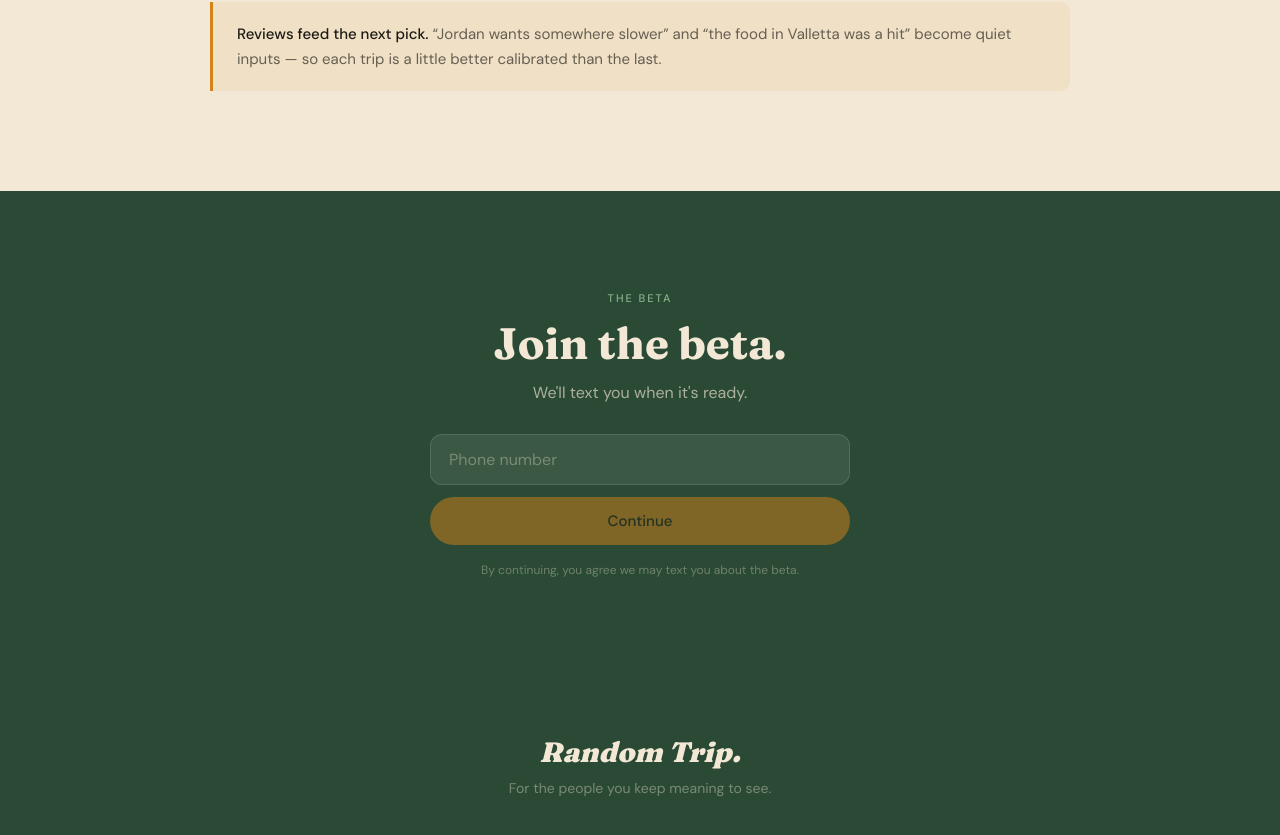
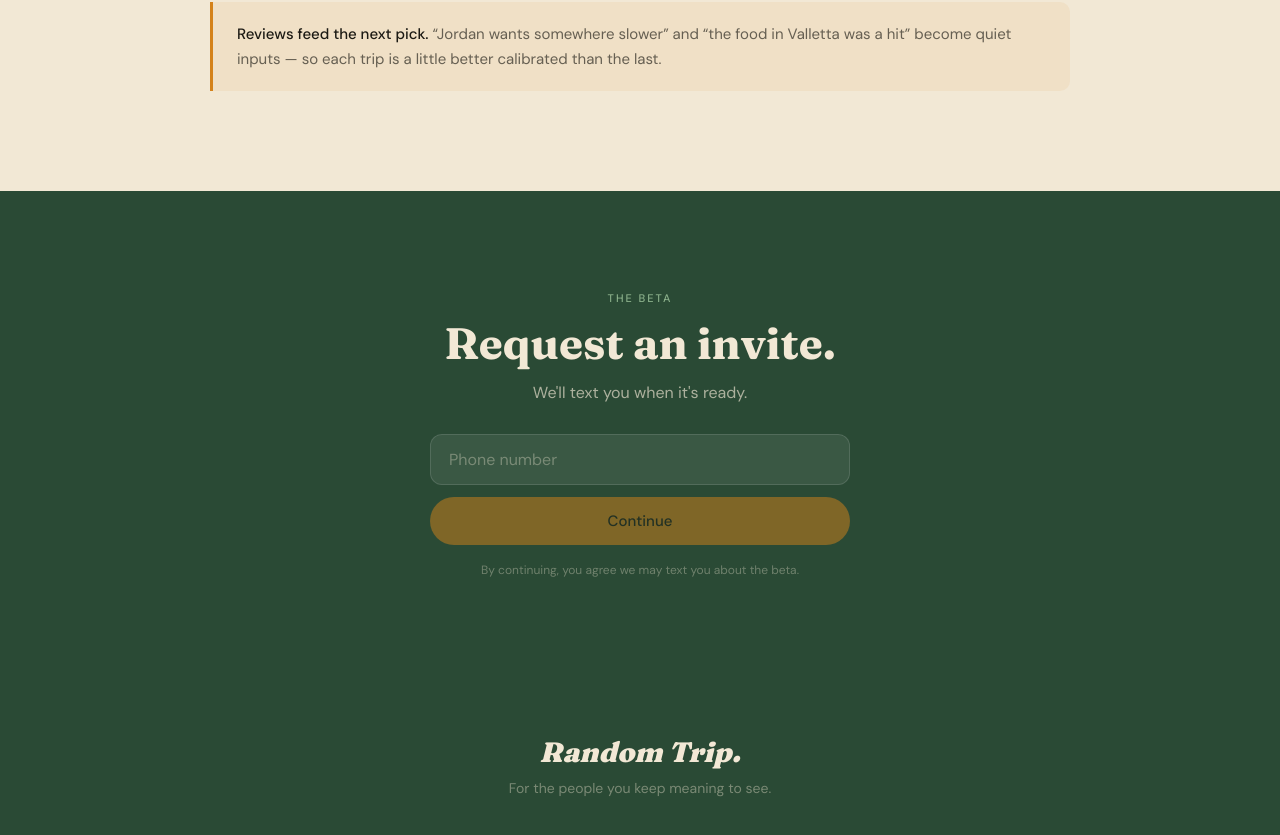
Before and after one commit to dsernst/trip.dsernst.com, a Next.js app: page / in a window 1280 px wide. Shown: the part 3629-4464 px from the top of the page. Built offline with nearby package versions, Linux system fonts and the light colour scheme.

Commit message:
Tweak signup CTA as invite request

```diff
--- a/app/components/BetaSignup.tsx
+++ b/app/components/BetaSignup.tsx
@@ -54,7 +54,7 @@ export function BetaSignup() {
         <span className={labelClass}>The beta</span>
         {step === 'phone' ? (
           <>
-            <h2 className={titleClass}>Join the beta.</h2>
+            <h2 className={titleClass}>Request an invite.</h2>
             <p className={leadClass}>We&apos;ll text you when it&apos;s ready.</p>
             <form
               className={formClass}
@@ -133,7 +133,7 @@ export function BetaSignup() {
                 required
               />
               <button type="submit" className={buttonClass} disabled={pending || !name.trim()}>
-                {pending ? 'Saving…' : 'Join the beta'}
+                {pending ? 'Saving…' : 'Request an invite'}
               </button>
               {error && <p className="m-0 text-sm text-[#e8a090]">{error}</p>}
               <button
```
